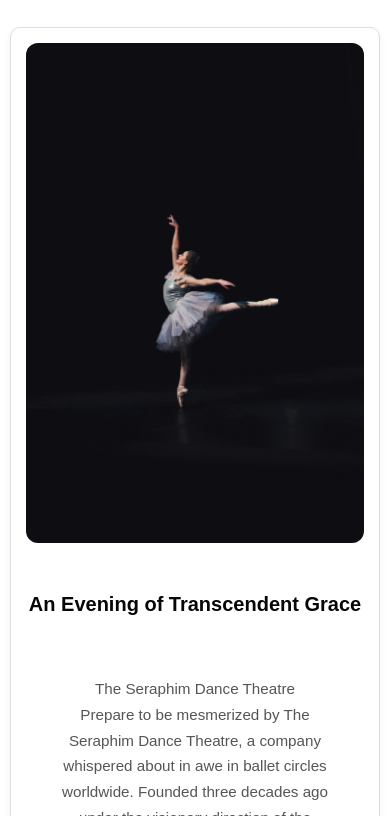
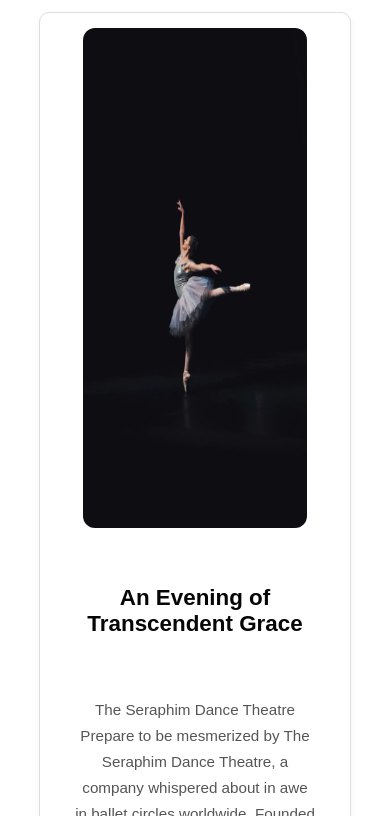
Before and after one commit to ndriqimpllana/CT-Full-Stack, a plain HTML site: page Event-Center-Website/events.html in a window 390 px wide. Shown: the part 219-1035 px from the top of the page. Drawn offline with Linux system fonts and the light colour scheme.

Commit message:
finalized the project

```diff
--- a/Event-Center-Website/styles/styles.css
+++ b/Event-Center-Website/styles/styles.css
@@ -12,7 +12,11 @@
   position: relative;
 
 }
+
+
 /* Style the logo of the page */
+
+
 .site-logo {
   color: white;
   text-decoration: none;
@@ -40,7 +44,11 @@
   color: white;
   font-weight: bold;
 }
+
+
 /* Hamburger style menu */
+
+
 .hamburger {
   display: none;
   cursor: pointer;
@@ -56,16 +64,12 @@
   -webkit-transition: all 0.3s ease-in-out;
   transition: all 0.3 ease-in-out;
 }
+
+
   /* Hide the checkbox */
 .menu-checkbox {
   display: none;
 }
-
-
-  /* Media Query for smaller screens */
-
-
-
 
 .navbar a {
   color: white;
@@ -250,6 +254,9 @@
   background-color: lightblue; /* lightblue on hover */
   color: #0b0b0b;
 }
+
+
+
 
 /* Events page Styling */
 
@@ -501,7 +508,7 @@ label {
   font-weight: bold;
   font-size: 1.2rem;
 }
-
+ /* some simple styling for the boxes within the fieldset box */
 input[type="text"],
 input[type="email"],
 textarea {
@@ -516,11 +523,11 @@ textarea {
   box-shadow: 0 5px 10px rgb(176, 173, 173);
   transition:  transform 0.2s ease;
 }
-
+ /* for practice i added some hover effect to the input areas */
 input:hover {
   transform: scale(1.05);
 }
-
+/* and some hover effect to the textarea */
 textarea:hover {
   transform: scale(1.05);
 }
@@ -535,11 +542,11 @@ textarea:hover {
   padding: 10px 15px;
   border: none;
   border-radius: 4px;
-  cursor: pointer;
+  cursor: pointer; /* change cursor when on top of the button */
   font-size: 1.2em;
-  transition: background-color 0.5s ease;
+  transition: background-color 0.5s ease; /* color transition */
 }
-
+/* slight hovering effect for the button */
 .submit-button:hover {
   background-color: lightblue;
   color: black;
@@ -547,7 +554,7 @@ textarea:hover {
 }
 
 
-
+/* for all pages */
 main {
   flex: 1; /* ensure that the main takes all the space and the footer is always at the bottom */
 }
@@ -569,6 +576,7 @@ footer {
 
 
 @media screen and (max-width: 900px) {
+  /* making navigation bar responsive in different screen sizes */
   .navbar {
       position:absolute;
       top: 100%; /* positioning below header */
@@ -592,7 +600,9 @@ footer {
       display:block;
 
   }
+
   /* show single card centered set in column for smaller screens */
+
   .event-cards {
     display: flex;
     flex-direction: column;
@@ -603,11 +613,13 @@ footer {
 
 
   /* Show menu when the checkbox is checked */
+
   #menu-toggle:checked + .hamburger + .navbar ul {
       display: flex;
   }
 
   /* toggle menu animation */
+
   #menu-toggle:checked + .hamburger  .bar:nth-child(2) {
       opacity: 0;
   }
@@ -620,19 +632,28 @@ footer {
       transform: translateY(-8px) rotate(-45deg);
   }
 
+  /* make the events page compatible */
 
   .event-card {
     flex-direction: column;
     align-items: center;
     text-align: center;
+    padding: 15px;
     gap: 20px; /* Adjust gap */
   }
 
+  .events-container {
+    display: flex;
+    flex-direction: column;
+    max-width: 80%;
+    margin: auto;
+  }
   .event-image {
     flex-basis: auto; /* Reset flex-basis */
     width: 80%;
     margin-bottom: 15px;
     max-width: 80%;
+
   }
 
   .text-content {
@@ -647,6 +668,10 @@ footer {
      font-size: 0.95em;
    }
 
+   .main-header {
+    font-size: 1.8em;
+  }
+
    /* Location page media for smaller screens */
 
    .location-container {
@@ -654,23 +679,3 @@ footer {
     width: 90%;
    }
 }
-
-@media screen and (max-width: 500px) {
-   .events-container {
-     padding: 15px 10px;
-   }
-   .event-card {
-     padding: 15px;
-     gap: 15px;
-   }
-   .event-image {
-     width: 100%;
-     max-width: 100%;
-   }
-   .main-header {
-     font-size: 1.8em;
-   }
-   .text-content h3 {
-     font-size: 1.25em;
-   }
-}
```
Also changed, not shown: Event-Center-Website/contact.html (+16 -0 lines), Event-Center-Website/events.html (+15 -0 lines), Event-Center-Website/index.html (+15 -1 lines), Event-Center-Website/location.html (+18 -0 lines), Event-Center-Website/menu.html (+16 -0 lines), 1 other file.
